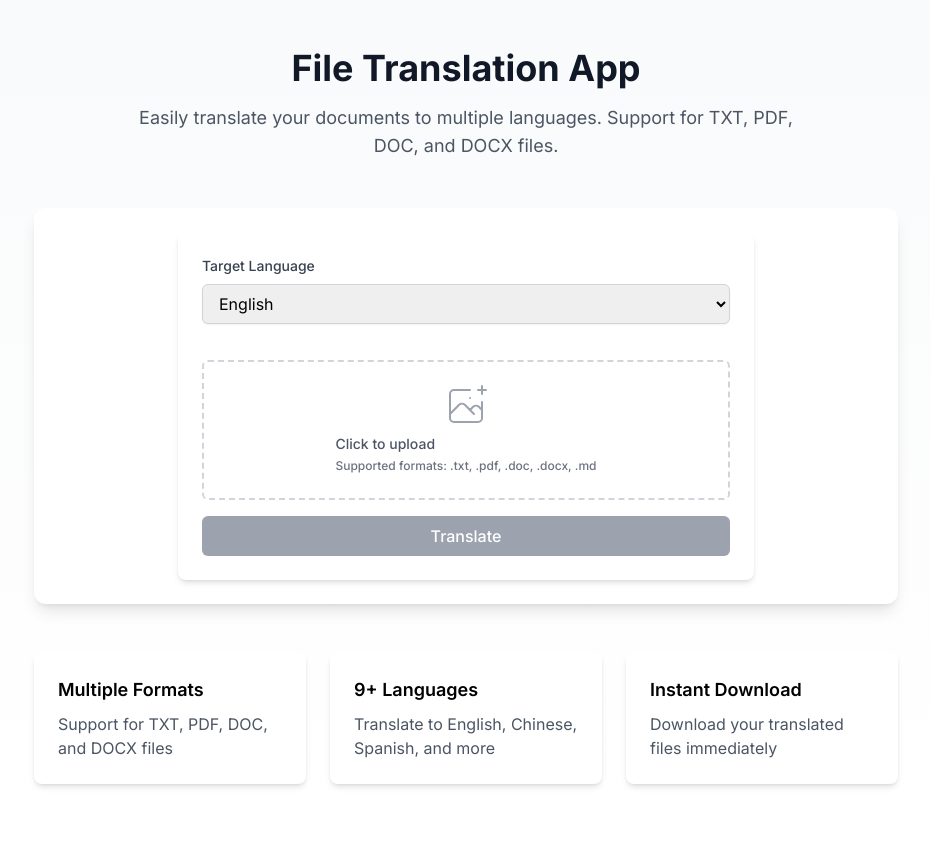
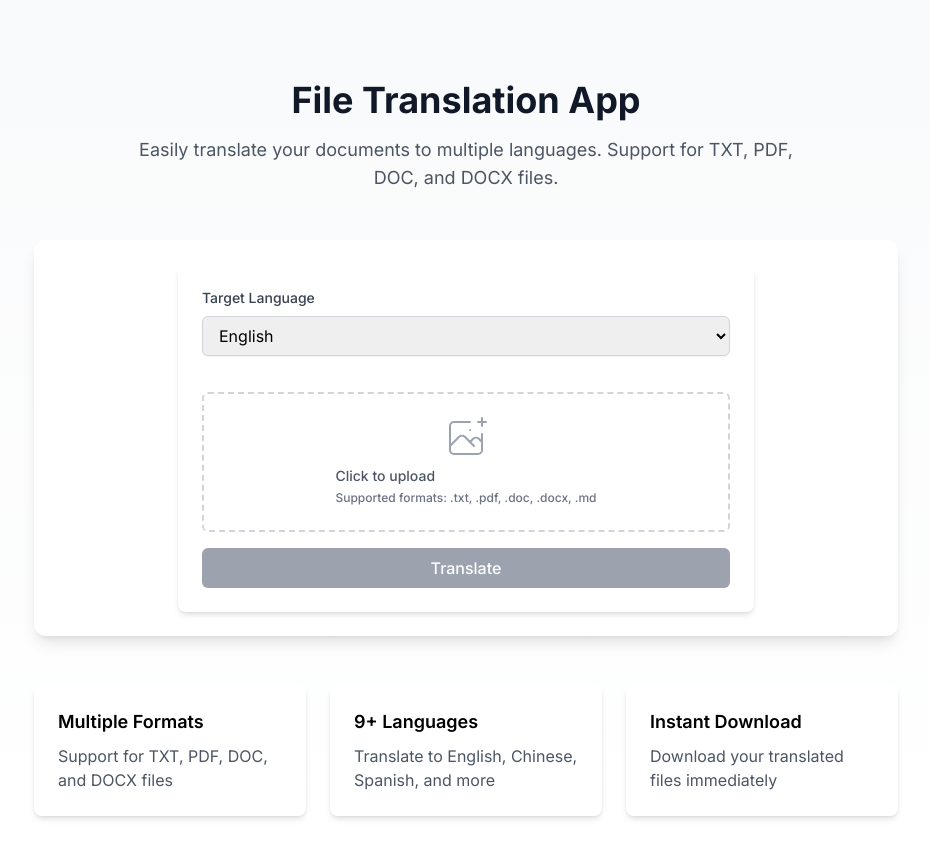
Before and after one commit to torweb321/webtran, a Next.js app: page / in a window 1280 px wide. Shown: the top 858 px of the page, without its empty margins (174-1104 px from the left). Before the commit the page ends 832 px from the top, so only its background shows below. Built offline with nearby package versions, Linux system fonts and the light colour scheme.

Commit message:
fix: update configuration for custom domain

```diff
--- a/app/layout.tsx
+++ b/app/layout.tsx
@@ -6,7 +6,7 @@ const inter = Inter({ subsets: ['latin'] })
 export const metadata = {
   title: 'File Translation App',
   description: 'Translate your documents with ease',
-  metadataBase: new URL('https://torweb321.github.io/webtran'),
+  metadataBase: new URL('https://olze.us.kg'),
 }
 
 export default function RootLayout({
@@ -16,7 +16,16 @@ export default function RootLayout({
 }) {
   return (
     <html lang="en">
-      <body className={inter.className}>{children}</body>
+      <head>
+        <meta charSet="utf-8" />
+        <meta name="viewport" content="width=device-width, initial-scale=1" />
+        <base href="/" />
+      </head>
+      <body className={`${inter.className} min-h-screen bg-gray-50`}>
+        <main className="container mx-auto px-4 py-8">
+          {children}
+        </main>
+      </body>
     </html>
   )
 }
--- a/next.config.js
+++ b/next.config.js
@@ -1,8 +1,6 @@
 /** @type {import('next').NextConfig} */
 const nextConfig = {
   output: 'export',
-  basePath: '/webtran',
-  assetPrefix: '/webtran/',
   trailingSlash: true,
   images: {
     unoptimized: true,
```
